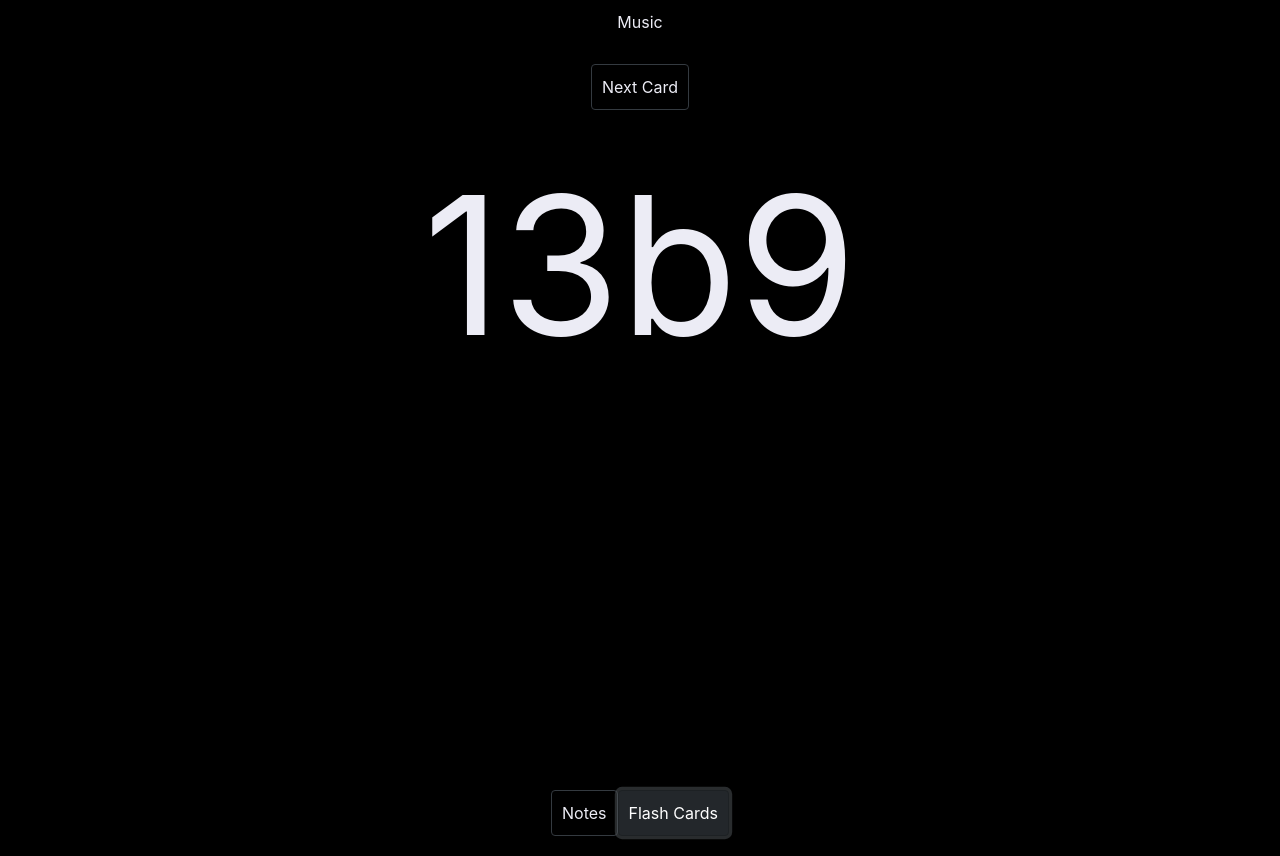
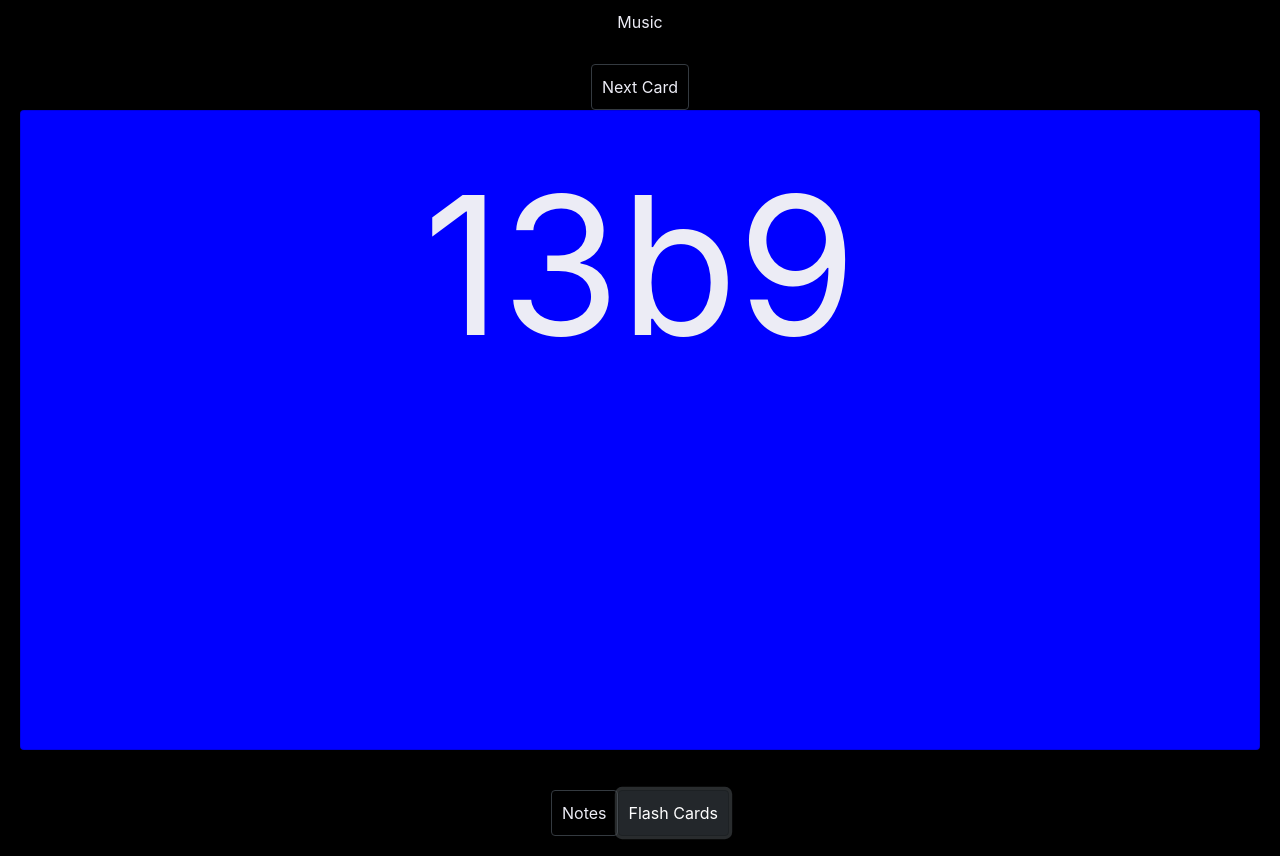
Before and after one commit to golubitsky/music, a React (Create React App) app: page / in a window 1280 px wide. Both pictures are taken after a click on the button "Flash Cards". Built offline with nearby package versions, Linux system fonts and the light colour scheme.

Commit message:
add card colors

```diff
--- a/src/screens/FlashCards.js
+++ b/src/screens/FlashCards.js
@@ -2,6 +2,8 @@ import React from "react";
 import Button from "react-bootstrap/Button";
 import { randomCard } from "../foundation/flashCards.js";
 import "./FlashCards.css";
+
+const CARD_COLORS = ["blue", "green"];
 
 export class FlashCards extends React.Component {
   constructor(props) {
@@ -11,16 +13,26 @@ export class FlashCards extends React.Component {
 
   randomCardForDisplay() {
     let card = randomCard();
-    return { card: card, displayedSide: card.front };
+    return {
+      card: card,
+      displayedSide: card.front,
+      cardColor: CARD_COLORS[0],
+    };
   }
 
+  cardColor() {
+    return CARD_COLORS.find((color) => color !== this.state.cardColor);
+  }
   flipCard() {
-    let c = this.state.card;
-    let d = this.state.displayedSide;
+    const c = this.state.card;
+    const d = this.state.displayedSide;
 
     const sideToDisplay = d === c.front ? c.back : c.front;
 
-    this.setState({ displayedSide: sideToDisplay });
+    this.setState({
+      displayedSide: sideToDisplay,
+      cardColor: this.cardColor(),
+    });
   }
 
   render() {
@@ -38,7 +50,13 @@ export class FlashCards extends React.Component {
         >
           Next Card
         </Button>
-        <div className="card" onClick={() => this.flipCard()}>
+        <div
+          className="card"
+          onClick={() => this.flipCard()}
+          style={{
+            backgroundColor: this.state.cardColor,
+          }}
+        >
           {this.state.displayedSide}
         </div>
       </div>
```
